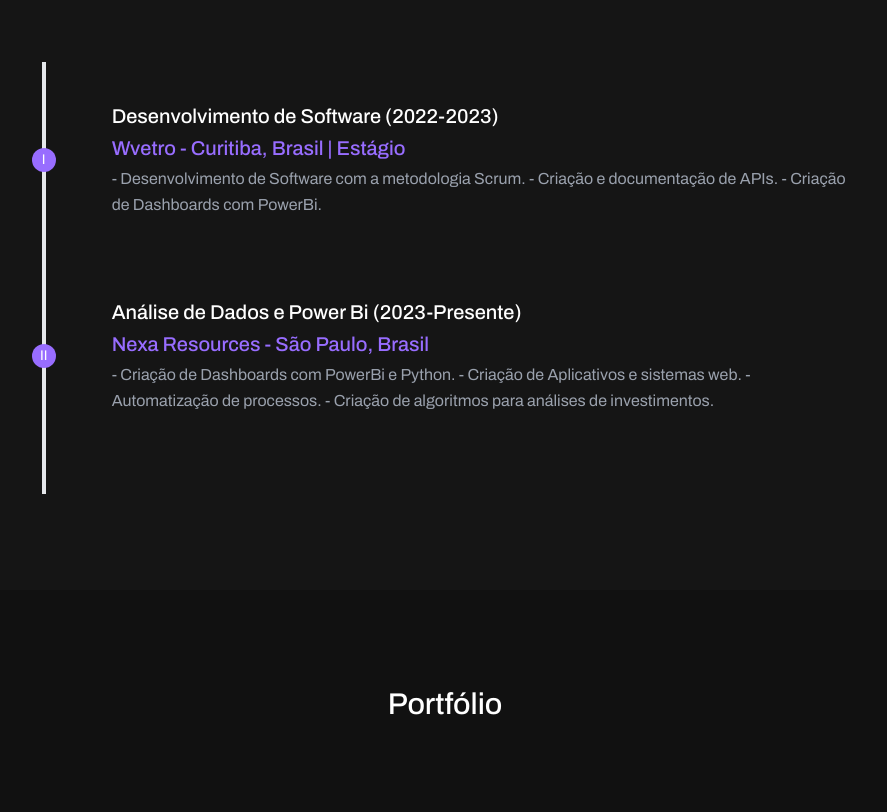
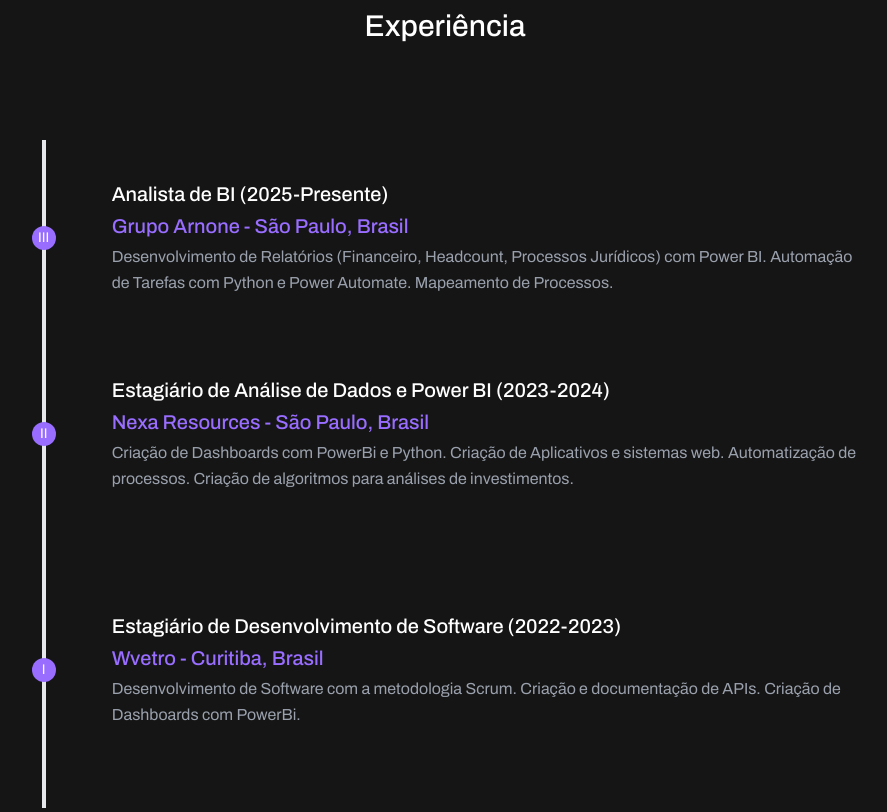
Before and after one commit to Benjaminzzerpa/Benjamin-Zerpa, a website: page index.html in a window 1280 px wide. Shown: the part 1080-1892 px from the top of the page, without its empty margins (195-1082 px from the left). Drawn offline with nearby package versions, Linux system fonts and the light colour scheme.

Commit message:
ADICIONA EXP NO GRUPO ARNONE

```diff
--- a/index.html
+++ b/index.html
@@ -37,13 +37,10 @@
         src="assets\img\profile-pic.png">
       <br>
       <div class="text-center lg:w-2/3 w-full">
-        <h1 class="title-font sm:text-4xl text-3xl mb-4 font-medium text-white">Data Science & AI.</h1>
-        <p class="mb-8 leading-relaxed">
-          - Machine Learning, Inteligência Artificial e Visualização de Dados são a minha área de atuação.
+        <h1 class="title-font sm:text-4xl text-3xl mb-4 font-medium text-white">Analista de BI.</h1>
+        <p class="mb-8 leading-relaxed">Apaixonado por dados e tecnologia, atuo como Analista de BI ajudando empresas a transformar informações em insights acionáveis. Expertise em análise de dados, construção de dashboards e geração de relatórios com ferramentas como Python, Power BI, Tableau, Looker e SQL. Experiência em identificar tendências, otimizar processos e apoiar decisões estratégicas baseadas em dados.
 
-          - Experiência em Desenvolvimento de Software e Aplicativos, PowerBi e automação de processos.
-
-          - Principais Habilidades: PowerBi, Python, SQL, Django.
+          Graduando em Ciência de dados e Inteligência Artificial e sempre em busca de novas soluções para impulsionar resultados de negócios. Vamos conectar para falar sobre dados e inovação?
         </p>
         <div class="flex justify-center">
           <a href="mailto:Bzerpam10@gmail.com">
@@ -111,16 +108,16 @@
         </div>
         <div
           class="flex-shrink-0 w-6 h-6 rounded-full mt-10 sm:mt-0 inline-flex items-center justify-center bg-violet-strong text-white relative z-10 title-font  text-sm">
-          I
+          III
         </div>
         <div class="flex-grow md:pl-8 pl-6 flex sm:items-center items-start flex-col sm:flex-row">
           <div class="flex-grow sm:pl-6 mt-6 sm:mt-0">
-            <h2 class="font-medium title-font text-white mb-1 text-xl">Desenvolvimento de Software (2022-2023)</h2>
-            <h2 class="font-medium title-font text-violet-strong mb-1 text-xl">Wvetro - Curitiba, Brasil | Estágio</h2>
+            <h2 class="font-medium title-font text-white mb-1 text-xl">Analista de BI (2025-Presente)</h2>
+            <h2 class="font-medium title-font text-violet-strong mb-1 text-xl">Grupo Arnone - São Paulo, Brasil</h2>
             <p class="leading-relaxed text-gray-weak">
-              - Desenvolvimento de Software com a metodologia Scrum.
-              -  Criação e documentação de APIs.
-              -  Criação de Dashboards com PowerBi.
+              Desenvolvimento de Relatórios (Financeiro, Headcount, Processos Jurídicos) com Power BI.
+              Automação de Tarefas com Python e Power Automate.
+              Mapeamento de Processos.
             </p>
           </div>
         </div>
@@ -135,14 +132,35 @@
         </div>
         <div class="flex-grow md:pl-8 pl-6 flex sm:items-center items-start flex-col sm:flex-row">
           <div class="flex-grow sm:pl-6 mt-6 sm:mt-0">
-            <h2 class="font-medium title-font text-white mb-1 text-xl">Análise de Dados e Power Bi (2023-Presente)
+            <h2 class="font-medium title-font text-white mb-1 text-xl">Estagiário de Análise de Dados e Power BI (2023-2024)
             </h2>
             <h2 class="font-medium title-font text-violet-strong mb-1 text-xl">Nexa Resources - São Paulo, Brasil</h2>
             <p class="leading-relaxed">
-              - Criação de Dashboards com PowerBi e Python.
-              - Criação de Aplicativos e sistemas web.
-              - Automatização de processos.
-              - Criação de algoritmos para análises de investimentos.
+              Criação de Dashboards com PowerBi e Python.
+              Criação de Aplicativos e sistemas web.
+              Automatização de processos.
+              Criação de algoritmos para análises de investimentos.
+            </p>
+          </div>
+        </div>
+      </div>
+      <div class="flex relative pt-10 pb-20 sm:items-center md:w-2/3 mx-auto">
+        <div class="h-full w-6 absolute inset-0 flex items-center justify-center">
+          <div class="h-full w-1 bg-gray-200 pointer-events-none">
+          </div>
+        </div>
+        <div
+          class="flex-shrink-0 w-6 h-6 rounded-full mt-10 sm:mt-0 inline-flex items-center justify-center bg-violet-strong text-white relative z-10 title-font  text-sm">
+          I
+        </div>
+        <div class="flex-grow md:pl-8 pl-6 flex sm:items-center items-start flex-col sm:flex-row">
+          <div class="flex-grow sm:pl-6 mt-6 sm:mt-0">
+            <h2 class="font-medium title-font text-white mb-1 text-xl">Estagiário de Desenvolvimento de Software (2022-2023)</h2>
+            <h2 class="font-medium title-font text-violet-strong mb-1 text-xl">Wvetro - Curitiba, Brasil</h2>
+            <p class="leading-relaxed text-gray-weak">
+              Desenvolvimento de Software com a metodologia Scrum.
+              Criação e documentação de APIs.
+              Criação de Dashboards com PowerBi.
             </p>
           </div>
         </div>
@@ -262,7 +280,7 @@
                 d="M14.25 9.75 16.5 12l-2.25 2.25m-4.5 0L7.5 12l2.25-2.25M6 20.25h12A2.25 2.25 0 0 0 20.25 18V6A2.25 2.25 0 0 0 18 3.75H6A2.25 2.25 0 0 0 3.75 6v12A2.25 2.25 0 0 0 6 20.25Z" />
             </svg>
 
-            <h2 class="title-font font-medium text-3xl text-gray-weak">Python, R, Javascript, Java, SQL, NoSql</h2>
+            <h2 class="title-font font-medium text-3xl text-gray-weak">Python, R, Javascript, Java, SQL</h2>
             <p class="leading-relaxed">Linguagens</p>
           </div>
         </div>
@@ -287,7 +305,7 @@
               <path stroke-linecap="round" stroke-linejoin="round" d="M13.5 10.5H21A7.5 7.5 0 0 0 13.5 3v7.5Z" />
             </svg>
 
-            <h2 class="title-font font-medium text-3xl text-gray-weak">PowerBi, Google Data Studio, Matplotlib, Anychartjs</h2>
+            <h2 class="title-font font-medium text-3xl text-gray-weak">PowerBi, Looker Studio, Tableu</h2>
             <p class="leading-relaxed">Data Viz</p>
           </div>
         </div>
@@ -315,7 +333,7 @@
                 class="w-12 h-12 rounded-full flex-shrink-0 object-cover object-center">
               <span class="flex-grow flex flex-col pl-4">
                 <span class="title-font font-medium text-white">Bruno Baptistella</span>
-                <span class="text-gray-weak text-sm">COODENADOR PLANEJAMENTO E GESTÃO - NEXA RESOURCES</span>
+                <span class="text-gray-weak text-sm">GERENTE DE ESTRATEGIA - NEXA RESOURCES</span>
               </span>
             </a>
           </div>
```
